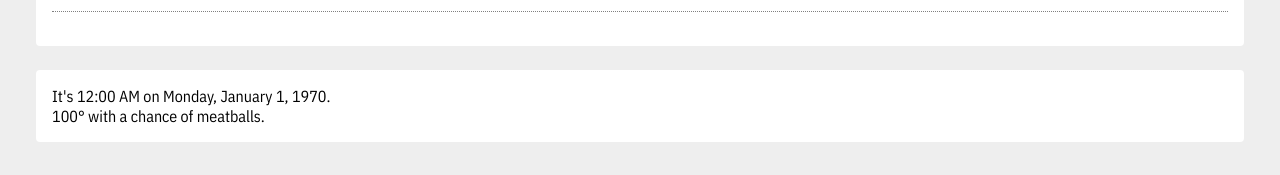
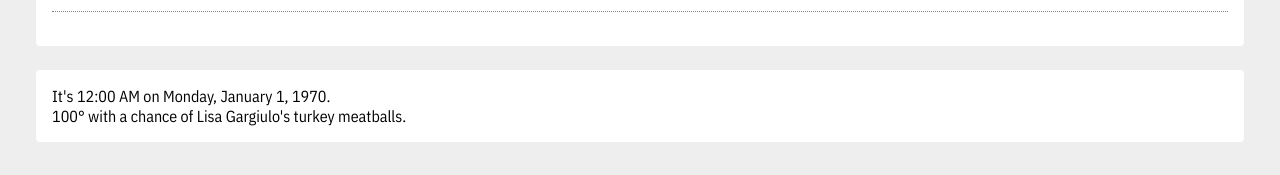
Before and after one commit to iamdanzhao/iamdanzhao.github.io, a Jekyll site: the page trains/index.html, which Jekyll copies as it is, in a window 1280 px wide. Shown: the part 1509-1684 px from the top of the page. Built offline with Jekyll 4.4.1, drawn with Linux system fonts in a browser that asks for light colours; nearby versions of some CDN libraries.

Commit message:
turkey meatballs

```diff
--- a/trains/index.html
+++ b/trains/index.html
@@ -256,7 +256,7 @@
         </div>
         <div class="column">
             <span class="info-panel-time">It's 12:00 AM on Monday, January 1, 1970.</span>
-            <span class="info-panel-weather">100° with a chance of meatballs.</span>
+            <span class="info-panel-weather">100° with a chance of Lisa Gargiulo's turkey meatballs.</span>
         </div>
     </div>
 
```
